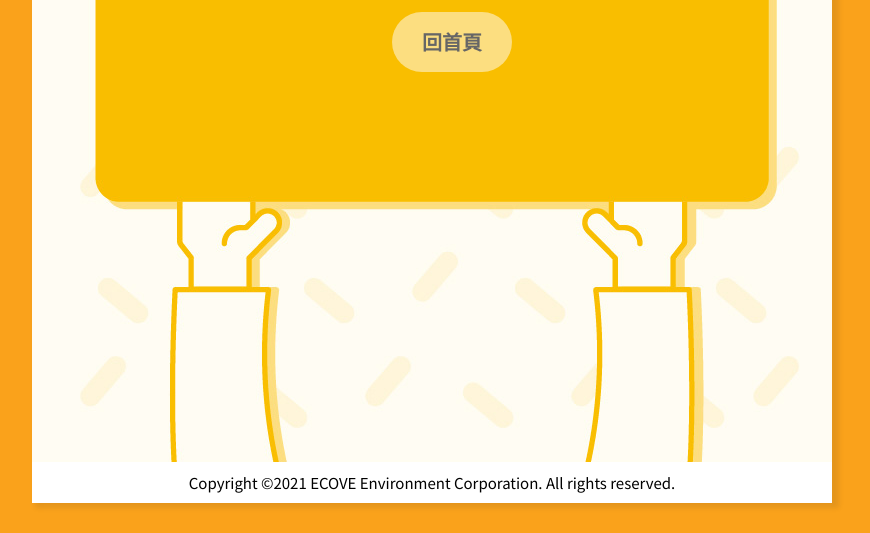
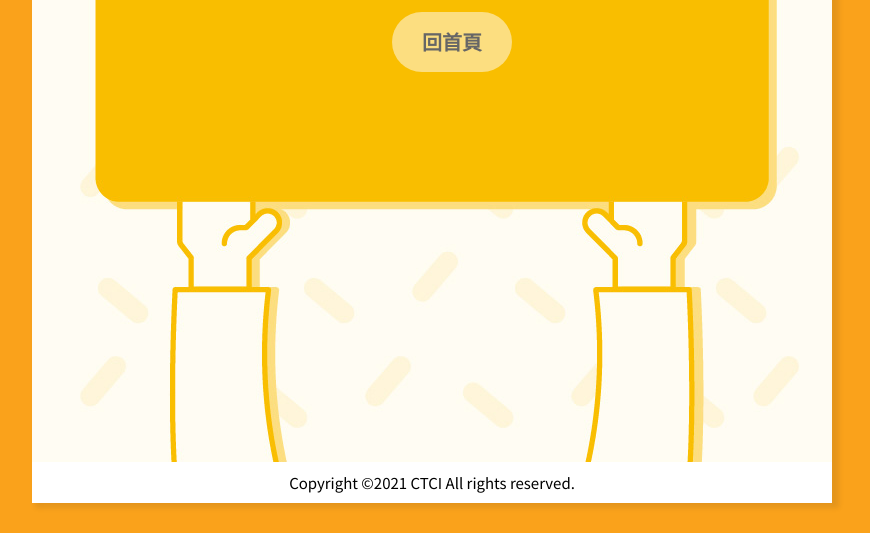
Before and after one commit to pecylin/CTCI-QA-CH-2021, a website: page success.html in a window 1280 px wide. Shown: the part 638-1171 px from the top of the page, without its empty margins (208-1078 px from the left). Drawn offline with Linux system fonts and the light colour scheme.

Commit message:
text modify

```diff
--- a/success.html
+++ b/success.html
@@ -17,7 +17,7 @@
 				<a href="index.html" class="btn-backIndex">回首頁</a>
 			</div>
 		</div>
-		<footer>Copyright ©2021 ECOVE Environment Corporation. All rights reserved.</footer>
+		<footer>Copyright ©2021 CTCI All rights reserved.</footer>
 	</div>
 </body>
 </html>
```
Also changed, not shown: q4.html (+1 -1 lines).
